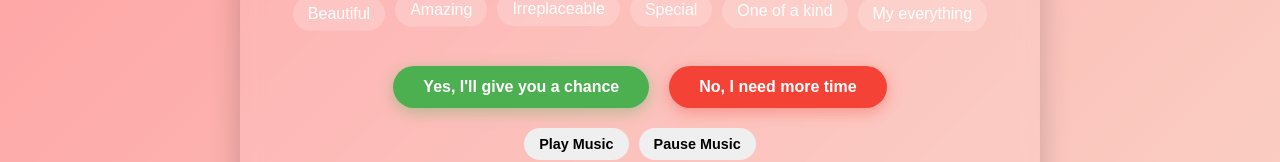
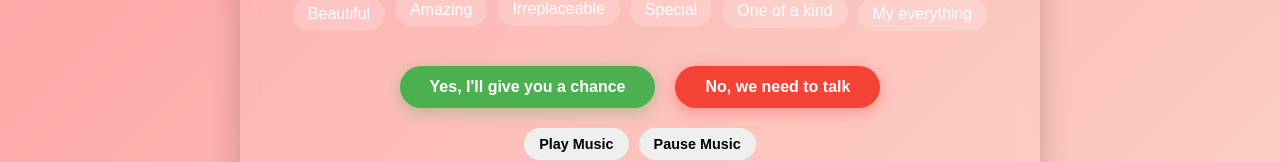
Before and after one commit to asmamawkassie85-maker/FILM-_BOT, a plain HTML site: page index.html in a window 1280 px wide. Shown: the part 516-678 px from the top of the page. Drawn offline with Linux system fonts and the light colour scheme.

Commit message:
Update index.html

```diff
--- a/index.html
+++ b/index.html
@@ -318,7 +318,7 @@
 
             <div class="buttons">
                 <button class="yes-btn">Yes, I'll give you a chance</button>
-                <button class="no-btn">No, I need more time</button>
+                <button class="no-btn">No, we need to talk</button>
             </div>
 
             <div class="music-control">
@@ -437,4 +437,5 @@
         });
     </script>
 </body>
+
 </html>
```
